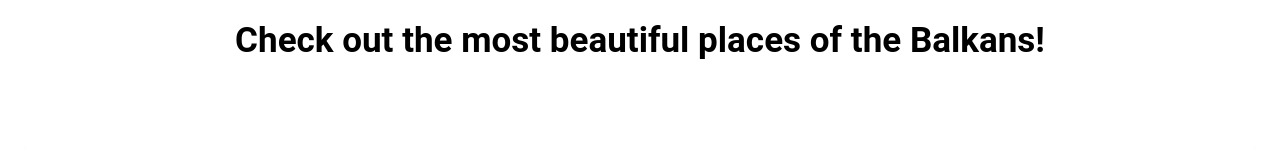
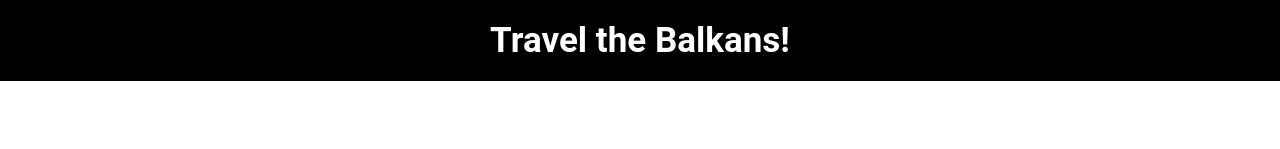
Before and after one commit to agonkarimani/capstone-project, a React (Create React App) app: page / in a window 1280 px wide. Shown: the top 149 px of the page. Built offline with nearby package versions, Linux system fonts and the light colour scheme.

Commit message:
Add new style for Header

```diff
--- a/src/components/Header/Header.js
+++ b/src/components/Header/Header.js
@@ -18,5 +18,6 @@ const HeaderStyled = styled.h1`
   justify-self: center;
   font-family: 'Roboto';
   font-size: 35px;
-  color: black;
+  color: white;
+  background-color: black;
 `
--- a/src/pages/PlacesPage/PlacesPage.js
+++ b/src/pages/PlacesPage/PlacesPage.js
@@ -12,7 +12,7 @@ PlacesPage.propTypes = {
 export default function PlacesPage({ onNavigate }) {
   return (
     <Wrapper>
-      <Header>Check out the most beautiful places of the Balkans!</Header>
+      <Header>Travel the Balkans!</Header>
       <ListWrapper>
         {locations.places.map(({ id, image, title, text }) => {
           return <Card key={id} images={image} title={title} text={text} />;
```
